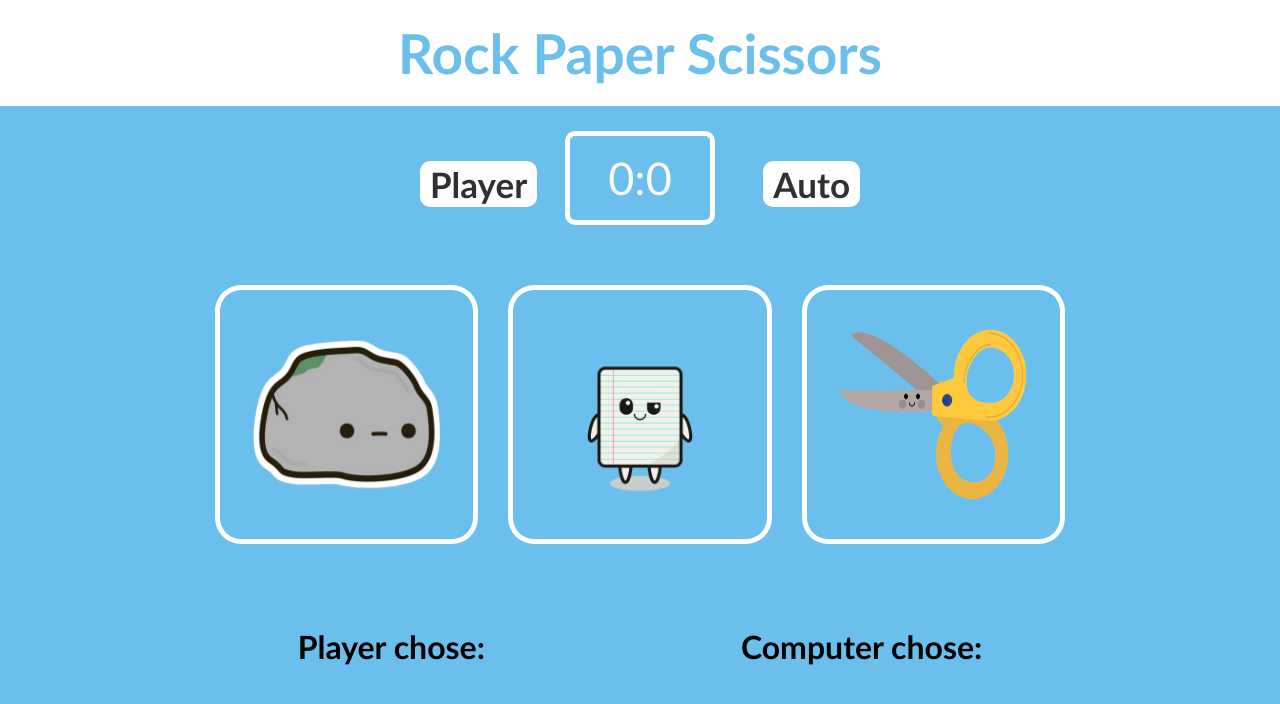
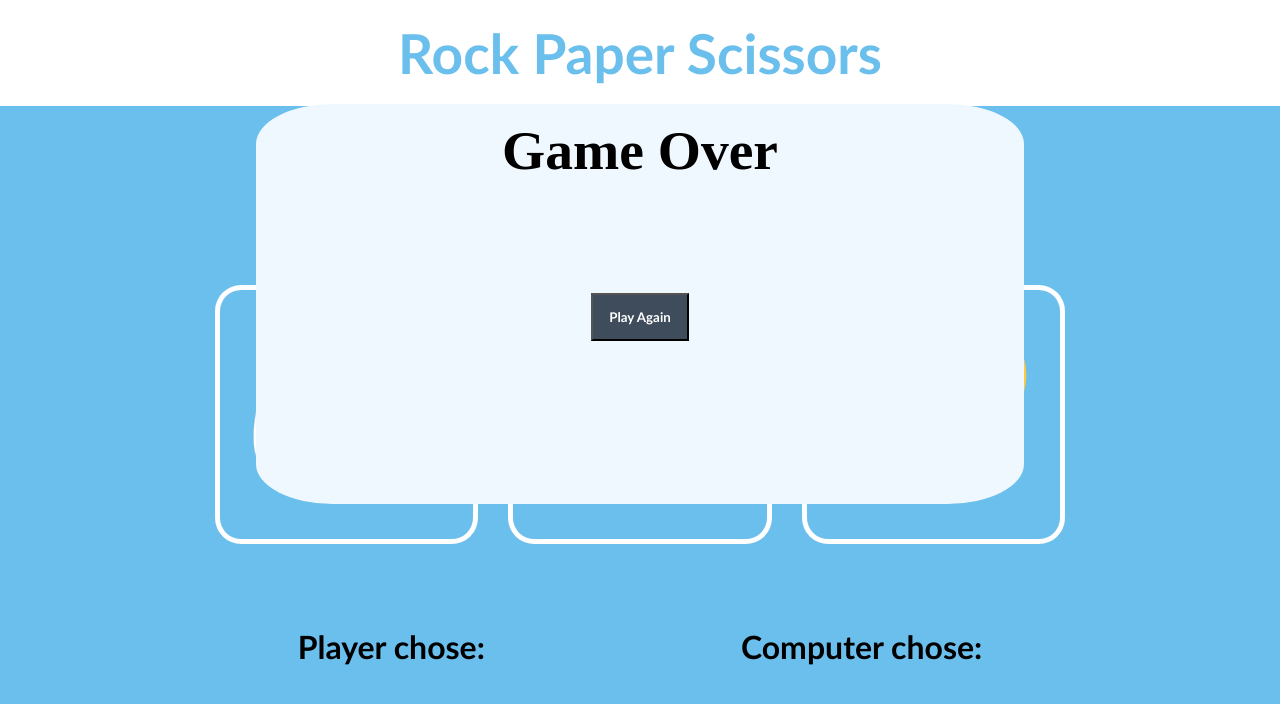
Before and after one commit to barrajac/rock-paper-scissors-game, a plain HTML site: page index.html in a window 1280 px wide. Drawn offline with Linux system fonts and the light colour scheme.

Commit message:
update6 commit

```diff
--- a/index.html
+++ b/index.html
@@ -60,16 +60,16 @@
 
     <div class="game-over-window">
         <div class="game-over-container">
-            <div class="section1">
-                <h2 class="chose-text">Game Over</h2>
+            <div class="game-over">
+                <h2>Game Over</h2>
             </div>
 
-            <div class="section2">
-                <!-- <h2 class="chose-text"></h2> -->
+            <div class="game-summary">
+                <!-- write in here if player won/lost/tie -->
             </div>
 
-            <div class="button-div">
-                <input type="button" value="Play Again">
+            <div id="game-over-screen" class="hidden">
+                <button id="play-again-btn">Play Again</button>
             </div>
         </div>
     </div>
--- a/script.js
+++ b/script.js
@@ -10,6 +10,8 @@ const outcome = document.querySelector(".outcome > h6");
 const rockDiv = document.querySelector("#rock");
 const paperDiv = document.querySelector("#paper");
 const scissorsDiv = document.querySelector("#scissors");
+const playAgainBtn = document.querySelector("#play-again-btn");
+const gameOverWindow = document.querySelector(".game-over-window");
 const choicesArray = ["rock", "paper", "scissors"];
 
 function capFirstLetter(string) {
@@ -20,7 +22,7 @@ function capFirstLetter(string) {
 function getComputerChoice() {
   const randomIndex = Math.floor(Math.random() * choicesArray.length); //array has 3 elements
   let randomChoice = choicesArray[randomIndex];
-//   addComputerChoiceImg(randomChoice);
+  //   addComputerChoiceImg(randomChoice);
   return randomChoice;
 }
 // console.log(getComputerChoice());  //checkpoint: random choice on console
@@ -84,60 +86,68 @@ function rpsGame(userChoice) {
 
 //rpsGame("rock");  //chckpoint output playerchoice and computerchoice
 
+// function endGame() {
+// if (playerScore === 5 || computerScore === 5) {
+//display Game Over screen by changing display from none to block to move it fwd
+//store gameover div in variable
+//add innerHTML to include a <p> with temperate literal MSG where:
+//      if player score > computer score, then msg states You win!
+// but if player score < computer score, then msg states You lost!
+// and if player score === computer score, then msg It's a tie!
+//reset playerScore to zero
+//reset computerScore to zero
+// }
+// }
+function endGame() {
+  gameOverWindow.style.display = "block"; //is this where i'm messing up?
+  if (playerScore === 5 || computerScore === 5) {
+    if (playerScore > computerScore) {
+      resultDiv.innerHTML = "Congratulations, you won the game!";
+    } else {
+      resultDiv.innerHTML = "Sorry, you lost the game!";
+    }
+  } else if (playerScore === 5 && computerScore === 5) {
+    resultDiv.innerHTML = "It was a draw!";
+  }
+  playerScore = 0;
+  computerScore = 0;
+  return;
+}
+endGame();
+
+function restartGame() {
+  gameOverWindow.style.display = "none";
+  return;
+}
+
+// function replay() globally //create eventListener that will set game over screen display back to none with "play again" button "click"
+
+//event Listener for intro screen
+// function startGame() globally //create eventListener that will set Start screen display back to none with "Play" button "click"
+
 //2. Make event listeners for selecting RPS choice with CLICK, decided to define fxn rps game above
 // Make rock clickable
 rockDiv.addEventListener("click", function () {
   rpsGame("rock");
-//   addPlayerChoiceImg("rock");
+  //   addPlayerChoiceImg("rock");
   //   console.log("hey you clicked on rock");
 });
 
 // make paper clickable
 paperDiv.addEventListener("click", function () {
   rpsGame("paper");
-//   addPlayerChoiceImg("paper");
+  //   addPlayerChoiceImg("paper");
   //   console.log("hey you clicked on paper");
 });
 
 // make scissors clickable
 scissorsDiv.addEventListener("click", function () {
   rpsGame("scissors");
-//   addPlayerChoiceImg("scissors");
+  //   addPlayerChoiceImg("scissors");
   //   console.log("hey you clicked on scissors")
 });
 
-// //5. fxn that stores corresponding img to Player Choice so that it shows up in the results second
-// function addPlayerChoiceImg(choice) {
-//   if (choice === "rock") {
-//     const img = document.createElement("img");
-//     img.src = "images/cuterock.png";
-//     playerChoiceImg.appendChild(img);
-//   } else if (choice === "paper") {
-//     const img = document.createElement("img");
-//     img.src = "images/cutepaper.png";
-//     playerChoiceImg.appendChild(img);
-//   } else if (choice === "scissors") {
-//     const img = document.createElement("img");
-//     img.src = "images/cutescissors.png";
-//     playerChoiceImg.appendChild(img);
-//   } else {
-//     return;
-//   }
-// }
-
-// //6. fxn that stores corresponding img to Computer Choice so that it shows up in the results second
-// function addComputerChoiceImg(choice) {
-//   if (choice === "rock") {
-//     const img = document.createElement("img");
-//     img.src = "images/cuterock.png";
-//     computerChoiceImg.appendChild(img);
-//   } else if (choice === "paper") {
-//     const img = document.createElement("img");
-//     img.src = "images/cutepaper.png";
-//     computerChoiceImg.appendChild(img);
-//   } else if (choice === "scissors") {
-//     const img = document.createElement("img");
-//     img.src = "images/cutescissors.png";
-//     computerChoiceImg.appendChild(img);
-//   }
-// }
+// make replay button so that on click the gameover window disappears, scores are reset, to play again
+playAgainBtn.addEventListener("click", function () {
+  restartGame();
+});
--- a/style.css
+++ b/style.css
@@ -182,13 +182,15 @@ img {
 .game-over-window {
     position: absolute;
     z-index: 1;
-    top:50%;
+    top:38%;
     left: 50%;
     transform: translate(-50%, -50%);
-    width: 50%;
+    width: 60%;
     height: 50%;
     background-color: aliceblue;
+    border-radius: 10%;
     text-align: center;
+    font-size: 37px;
     padding: 15px;
     display: none;
     /* display: block; */
@@ -200,3 +202,16 @@ img {
     justify-content: space-around;
 
 }
+
+#play-again-btn {
+    margin:auto;
+    margin-top: 15%;
+    padding:14px 16px;
+    background-color:blue;
+    color:white;
+    font-family: 'Gill Sans', 'Gill Sans MT', Calibri, 'Trebuchet MS', sans-serif;
+    font-weight: bold;
+    background-color: #3F4C5C;
+    opacity: 1;
+    /* background-color: #3F4C5C; */
+}
```
